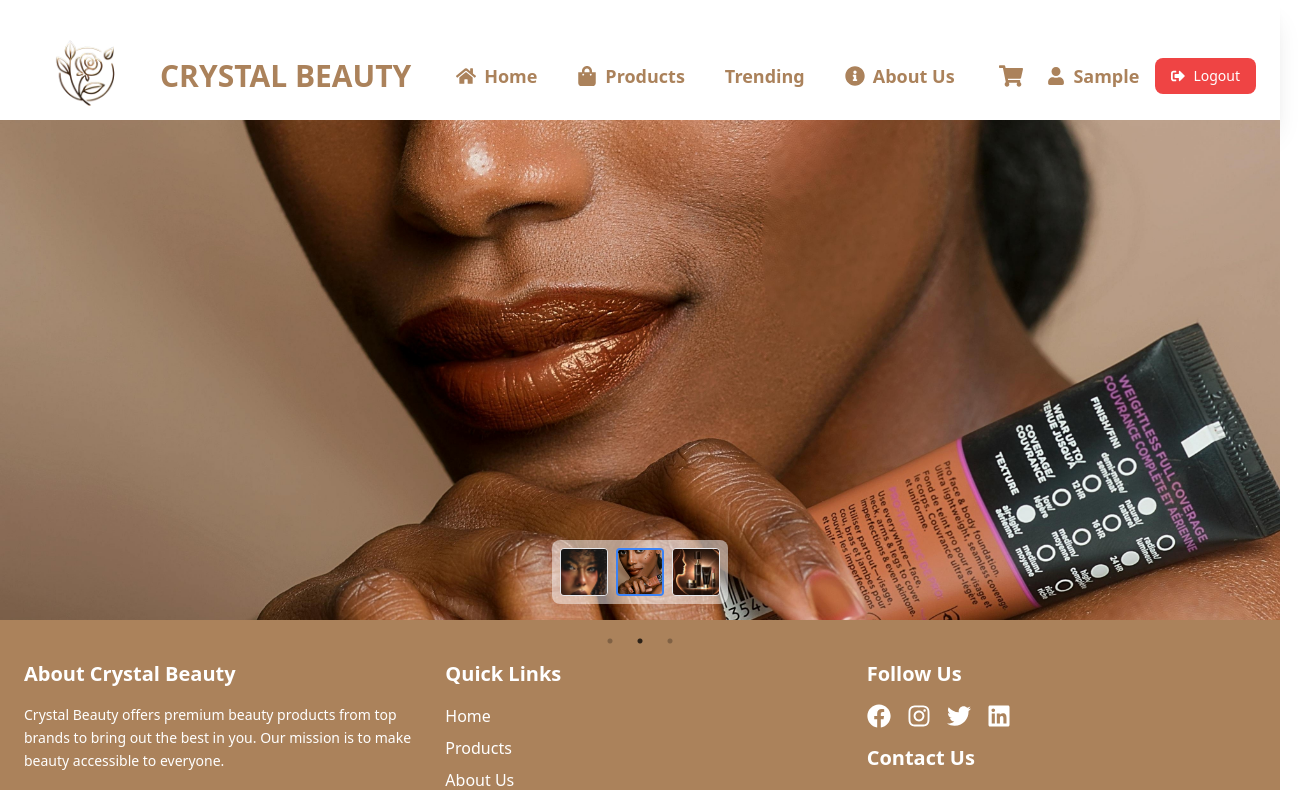
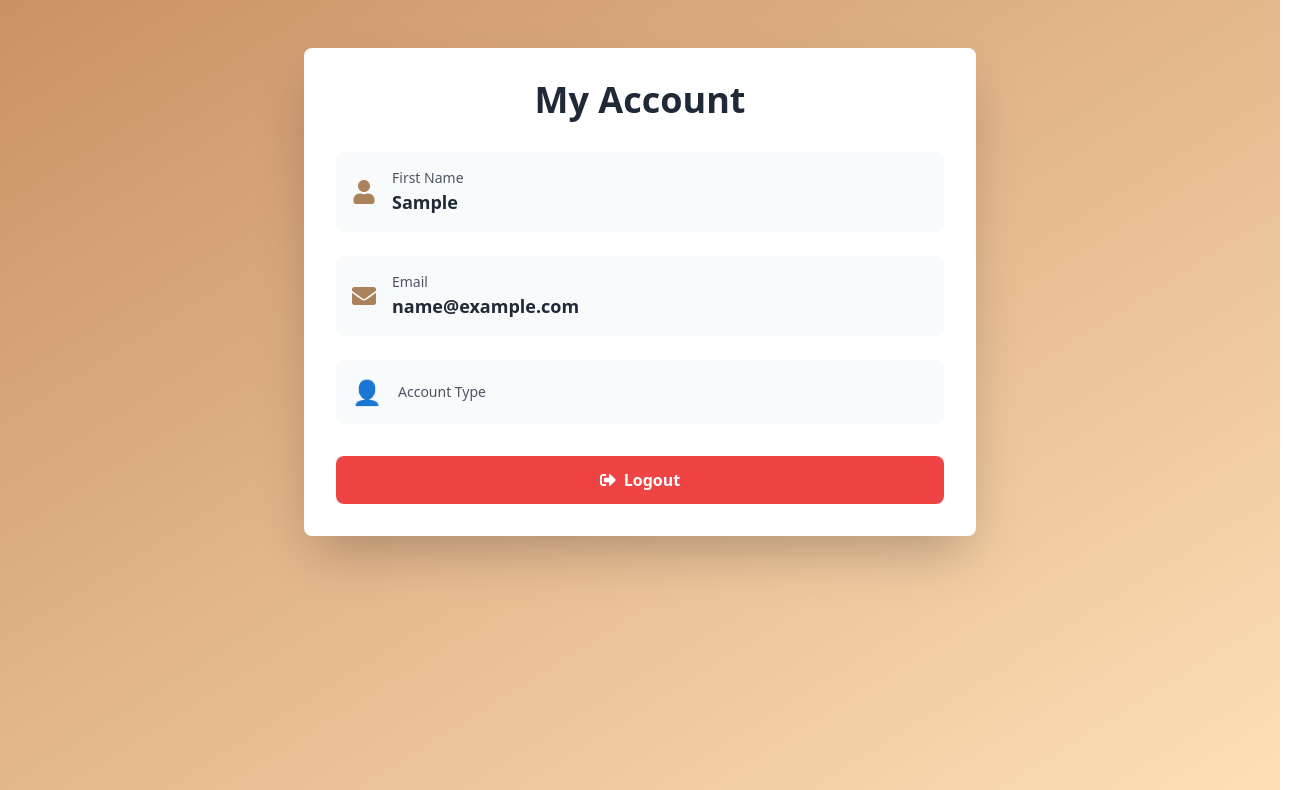
Before and after one commit to YasithaShyamantha1/cbc-backend, a React (Vite) app in the folder Test 1/frontEnd/: page /account in a window 1280 px wide. Shown: the top 790 px of the page, 1305 px wide, since content can reach past the window. Built offline with nearby package versions, Linux system fonts and the light colour scheme; sample sign-in values are in the browser's storage.

Commit message:
make cluter issues

```diff
--- a/Test 1/frontEnd/src/App.jsx
+++ b/Test 1/frontEnd/src/App.jsx
@@ -5,6 +5,7 @@ import LoginPage from './pages/loginPage';
 import HomePage from './pages/homePage';
 import SignUpPage from './pages/signUpPage';
 import AdminHomePage from './pages/adminHomePage';
+import AccountPage from './pages/accountPage';
 import { GoogleOAuthProvider } from '@react-oauth/google';
 
 
@@ -30,6 +31,7 @@ function App() {
         <Route path="/*" element={<HomePage />} />
         <Route path="/login" element={<LoginPage />} />
         <Route path="/signup" element={<SignUpPage />} />
+        <Route path="/account" element={<AccountPage />} />
         <Route path="/admin/*" element={<AdminHomePage />} />
 
         {/* <Route path="*" element={<h1>404 Not Found</h1>} /> */}
--- a/Test 1/frontEnd/src/components/Header.jsx
+++ b/Test 1/frontEnd/src/components/Header.jsx
@@ -77,10 +77,13 @@ export default function Header() {
 
           {user ? (
             <div className="flex items-center space-x-4">
-              <div className="flex items-center space-x-2">
-                <FaUser className="text-[#ab825b] text-lg" />
-                <span className="text-[#ab825b] font-bold text-lg">{user.firstName}</span>
-              </div>
+              <Link
+                to="/account"
+                className="flex items-center space-x-2 px-4 py-2 rounded-lg bg-[#ab825b] text-white font-bold hover:bg-[#6a4d3d] transition-all duration-300"
+              >
+                <FaUser className="text-lg" />
+                <span>{user.firstName}</span>
+              </Link>
               <button
                 onClick={handleLogout}
                 className="bg-red-500 text-white py-2 px-4 rounded-lg text-sm transition-transform duration-300 hover:bg-red-600 flex items-center space-x-2"
--- /dev/null
+++ b/Test 1/frontEnd/src/pages/accountPage.jsx
@@ -0,0 +1,118 @@
+import React, { useEffect, useState } from "react";
+import { useNavigate } from "react-router-dom";
+import { motion } from "framer-motion";
+import { FaUser, FaEnvelope, FaSignOutAlt } from "react-icons/fa";
+
+export default function AccountPage() {
+  const [user, setUser] = useState(null);
+  const navigate = useNavigate();
+
+  useEffect(() => {
+    const userStr = localStorage.getItem("user");
+    if (userStr) {
+      const userData = JSON.parse(userStr);
+      setUser(userData);
+    } else {
+      navigate("/login");
+    }
+  }, [navigate]);
+
+  const handleLogout = () => {
+    localStorage.removeItem("token");
+    localStorage.removeItem("user");
+    navigate("/login");
+  };
+
+  if (!user) {
+    return <div>Loading...</div>;
+  }
+
+  return (
+    <motion.div
+      className="min-h-screen bg-gradient-to-br from-accent to-accent-light py-12 px-4"
+      initial={{ opacity: 0 }}
+      animate={{ opacity: 1 }}
+      transition={{ duration: 0.5 }}
+    >
+      <div className="max-w-2xl mx-auto">
+        <motion.div
+          className="bg-white shadow-2xl rounded-lg p-8"
+          initial={{ scale: 0.95 }}
+          animate={{ scale: 1 }}
+          transition={{ duration: 0.5 }}
+        >
+          <h1 className="text-4xl font-bold text-gray-800 mb-8 text-center">
+            My Account
+          </h1>
+
+          {/* Profile Picture */}
+          {user.profilePicture && (
+            <div className="flex justify-center mb-8">
+              <img
+                src={user.profilePicture}
+                alt="Profile"
+                className="w-24 h-24 rounded-full border-4 border-[#ab825b] shadow-lg"
+              />
+            </div>
+          )}
+
+          {/* User Info */}
+          <div className="space-y-6">
+            {/* First Name */}
+            <motion.div
+              className="flex items-center space-x-4 p-4 bg-gray-50 rounded-lg"
+              whileHover={{ backgroundColor: "#f3f4f6" }}
+            >
+              <FaUser className="text-[#ab825b] text-2xl" />
+              <div>
+                <p className="text-gray-600 text-sm">First Name</p>
+                <p className="text-gray-800 text-lg font-semibold">
+                  {user.firstName}
+                </p>
+              </div>
+            </motion.div>
+
+            {/* Email */}
+            <motion.div
+              className="flex items-center space-x-4 p-4 bg-gray-50 rounded-lg"
+              whileHover={{ backgroundColor: "#f3f4f6" }}
+            >
+              <FaEnvelope className="text-[#ab825b] text-2xl" />
+              <div>
+                <p className="text-gray-600 text-sm">Email</p>
+                <p className="text-gray-800 text-lg font-semibold">
+                  {user.email}
+                </p>
+              </div>
+            </motion.div>
+
+            {/* Account Type */}
+            <motion.div
+              className="flex items-center space-x-4 p-4 bg-gray-50 rounded-lg"
+              whileHover={{ backgroundColor: "#f3f4f6" }}
+            >
+              <div className="text-[#ab825b] text-2xl">👤</div>
+              <div>
+                <p className="text-gray-600 text-sm">Account Type</p>
+                <p className="text-gray-800 text-lg font-semibold capitalize">
+                  {user.type}
+                </p>
+              </div>
+            </motion.div>
+          </div>
+
+          {/* Logout Button */}
+          <motion.button
+            onClick={handleLogout}
+            className="w-full mt-8 bg-red-500 hover:bg-red-600 text-white font-bold py-3 px-6 rounded-lg flex items-center justify-center space-x-2 transition-all duration-300"
+            whileHover={{ scale: 1.02 }}
+            whileTap={{ scale: 0.98 }}
+          >
+            <FaSignOutAlt />
+            <span>Logout</span>
+          </motion.button>
+        </motion.div>
+      </div>
+    </motion.div>
+  );
+}
```
Also changed, not shown: 1 other file (tests, documents, lock files or other folders).
